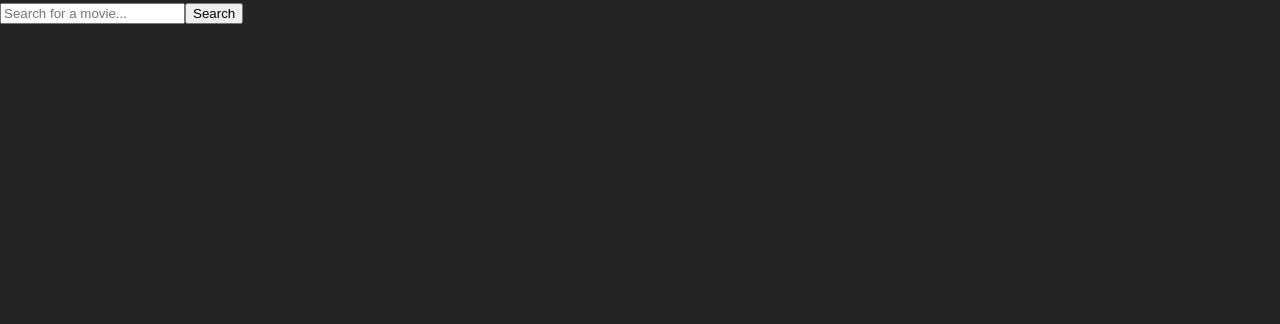
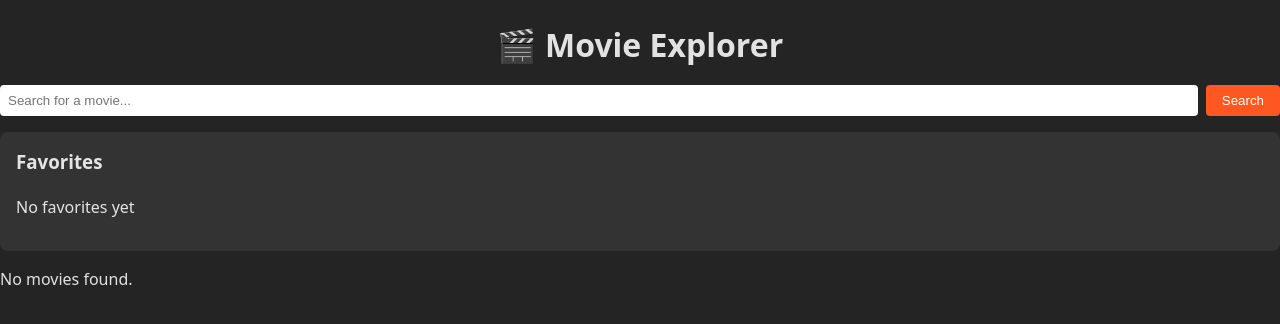
Before and after one commit to HugoW5/komponentlabb, a React (Vite) app: page / in a window 1280 px wide. Shown: the top 324 px of the page. Built offline with nearby package versions, Linux system fonts and the light colour scheme.

Commit message:
fixed so that localstorage doesn't clear on page refreshes

```diff
--- a/src/App.css
+++ b/src/App.css
@@ -0,0 +1,144 @@
+/* App Layout */
+.app-container {
+  display: grid;
+  grid-template-columns: 250px 1fr;
+  gap: 1rem;
+  padding: 1rem;
+}
+
+/* Header */
+h1 {
+  text-align: center;
+  margin-bottom: 1rem;
+}
+
+/* Search Box */
+.search-box {
+  display: flex;
+  gap: 0.5rem;
+  margin-bottom: 1rem;
+}
+
+.search-box input[type="text"] {
+  flex: 1;
+  padding: 0.5rem;
+  border: none;
+  border-radius: 4px;
+}
+
+.search-box input[type="button"] {
+  padding: 0.5rem 1rem;
+  border: none;
+  border-radius: 4px;
+  background-color: #ff5722;
+  color: white;
+  cursor: pointer;
+}
+
+.search-box input[type="button"]:hover {
+  background-color: #e64a19;
+}
+
+/* Movie List */
+.movie-list {
+  display: grid;
+  grid-template-columns: repeat(auto-fill, minmax(150px, 1fr));
+  gap: 1rem;
+}
+
+/* Movie Card */
+.movie-card {
+  background-color: #333;
+  border-radius: 8px;
+  overflow: hidden;
+  box-shadow: 0 2px 8px rgba(0,0,0,0.5);
+  cursor: pointer;
+  transition: transform 0.2s;
+}
+
+.movie-card:hover {
+  transform: scale(1.05);
+}
+
+.movie-card img {
+  width: 100%;
+  display: block;
+}
+
+.card-title {
+  padding: 0.5rem;
+  font-weight: bold;
+}
+
+.footer-info {
+  padding: 0.5rem;
+  font-size: 0.9rem;
+  color: #ccc;
+}
+
+/* Movie Details */
+.movie-details {
+  background-color: #333;
+  padding: 1rem;
+  border-radius: 8px;
+  max-width: 600px;
+  margin: 0 auto;
+}
+
+.movie-details img {
+  width: 100%;
+  max-width: 300px;
+  display: block;
+  margin-top: 1rem;
+  margin-bottom: 1rem;
+}
+
+.movie-details button {
+  padding: 0.5rem 1rem;
+  border: none;
+  border-radius: 4px;
+  background-color: #ff5722;
+  color: white;
+  cursor: pointer;
+  margin-top: 1rem;
+}
+
+.movie-details button:hover {
+  background-color: #e64a19;
+}
+
+/* Favorites */
+.favorites {
+  background-color: #333;
+  padding: 1rem;
+  border-radius: 8px;
+  max-height: 80vh;
+  overflow-y: auto;
+}
+
+.favorites h3 {
+  margin-top: 0;
+}
+
+.favorites div {
+  display: flex;
+  justify-content: space-between;
+  padding: 0.3rem 0;
+  cursor: pointer;
+  border-bottom: 1px solid #444;
+}
+
+.favorites div:hover {
+  background-color: #444;
+}
+
+.favorites button {
+  background: none;
+  border: none;
+  color: #ff5722;
+  cursor: pointer;
+}
+
+.favorites button:hover {
+  color: #e64a19;
+}
--- a/src/App.jsx
+++ b/src/App.jsx
@@ -1,13 +1,46 @@
-import './App.css'
-import Search from './components/Search.jsx'
+import { useState, useEffect } from "react";
+import Search from "./components/Search";
+import MovieList from "./components/MovieList";
+import MovieDetails from "./components/MovieDetails";
+import Favorites from "./components/Favorites";
+import './app.css'
 
 function App() {
+   const [movies, setMovies] = useState([]);
+  const [selectedMovie, setSelectedMovie] = useState(null);
+  const [favorites, setFavorites] = useState(() => {
+    const saved = localStorage.getItem("favorites");
+    return saved ? JSON.parse(saved) : [];
+  });
+
+  useEffect(() => {
+    localStorage.setItem("favorites", JSON.stringify(favorites));
+  }, [favorites]);
+
+  const handleAddFavorite = (movie) => {
+    if (!favorites.find((fav) => fav.imdbID === movie.imdbID)) {
+      setFavorites((prevFavorites) => [...prevFavorites, movie]);
+    }
+  };
 
   return (
     <div>
-      <Search></Search>
+      <h1>🎬 Movie Explorer</h1>
+      <Search onSearch={setMovies} />
+
+      <Favorites favorites={favorites} onSelect={setSelectedMovie} />
+
+      {!selectedMovie ? (
+        <MovieList movies={movies} onSelect={setSelectedMovie} />
+      ) : (
+        <MovieDetails
+          imdbID={selectedMovie}
+          onBack={() => setSelectedMovie(null)}
+          onAddFavorite={handleAddFavorite}
+        />
+      )}
     </div>
-  )
+  );
 }
 
-export default App
+export default App;
--- a/src/components/Favorites.jsx
+++ b/src/components/Favorites.jsx
@@ -5,13 +5,12 @@ function Favorites({ favorites, onSelect }) {
       {favorites.length === 0 && <p>No favorites yet</p>}
       {favorites.map((movie) => (
         <div key={movie.imdbID} onClick={() => onSelect(movie.imdbID)}>
-          <p>
-            {movie.Title} ({movie.Year})
-          </p>
+          <p>{movie.Title} ({movie.Year})</p>
         </div>
       ))}
     </div>
   );
 }
 
+
 export default Favorites;
--- a/src/components/MovieCard.jsx
+++ b/src/components/MovieCard.jsx
@@ -1,17 +1,19 @@
-function MovieCard(props){
-    return(
-        <div>
-            <div>
-                <p className="card-title">{props.Title}</p>
-            </div>
-            <div>
-                <img src={props.Poster} alt="movie poster" />
-            </div>
-            <div className="footer-info">
-                <p>Year {props.Year}</p>
-            </div>
-        </div>
-    );
+function MovieCard({ title, poster, Year }) {
+  const fallbackPoster =
+    "https://via.placeholder.com/300x445.png?text=No+Image";
+
+  return (
+    <div className="movie-card">
+      <p className="card-title">{title}</p>
+      <img
+        src={poster !== "N/A" ? poster : fallbackPoster}
+        alt={`${title} poster`}
+      />
+      <div className="footer-info">
+        <p>Year: {Year}</p>
+      </div>
+    </div>
+  );
 }
 
 export default MovieCard;
--- a/src/components/MovieDeatils.jsx
+++ b/src/components/MovieDetails.jsx
@@ -1,4 +1,3 @@
-// components/MovieDetails.jsx
 import { useEffect, useState } from "react";
 
 function MovieDetails({ imdbID, onBack, onAddFavorite }) {
@@ -25,7 +24,7 @@ function MovieDetails({ imdbID, onBack, onAddFavorite }) {
       <p><b>Director:</b> {movie.Director}</p>
       <p><b>Plot:</b> {movie.Plot}</p>
       <img src={movie.Poster} alt={movie.Title} />
-      <button onClick={() => onAddFavorite(movie)}>❤️ Add to favorites</button>
+      <button onClick={() => onAddFavorite(movie)}>⭐ Add to favorites</button>
     </div>
   );
 }
--- a/src/components/MovieList.jsx
+++ b/src/components/MovieList.jsx
@@ -1,13 +1,17 @@
-import MovieCard from "./MovieCard"
+import MovieCard from "./MovieCard";
 
 function MovieList({ movies, onSelect }) {
+  if (!movies || movies.length === 0) {
+    return <p>No movies found.</p>;
+  }
+
   return (
     <div className="movie-list">
       {movies.map((movie) => (
         <div key={movie.imdbID} onClick={() => onSelect(movie.imdbID)}>
           <MovieCard
-            Title={movie.Title}
-            Poster={movie.Poster}
+            title={movie.Title}
+            poster={movie.Poster}
             Year={movie.Year}
           />
         </div>
--- a/src/components/Search.jsx
+++ b/src/components/Search.jsx
@@ -16,8 +16,8 @@ function Search({ onSearch }) {
     );
     const data = await response.json();
 
-    if(data.search){
-        onSearch(data.search);
+    if(data.Search){
+        onSearch(data.Search);
     }else{
         onSearch([]);
     }
```
